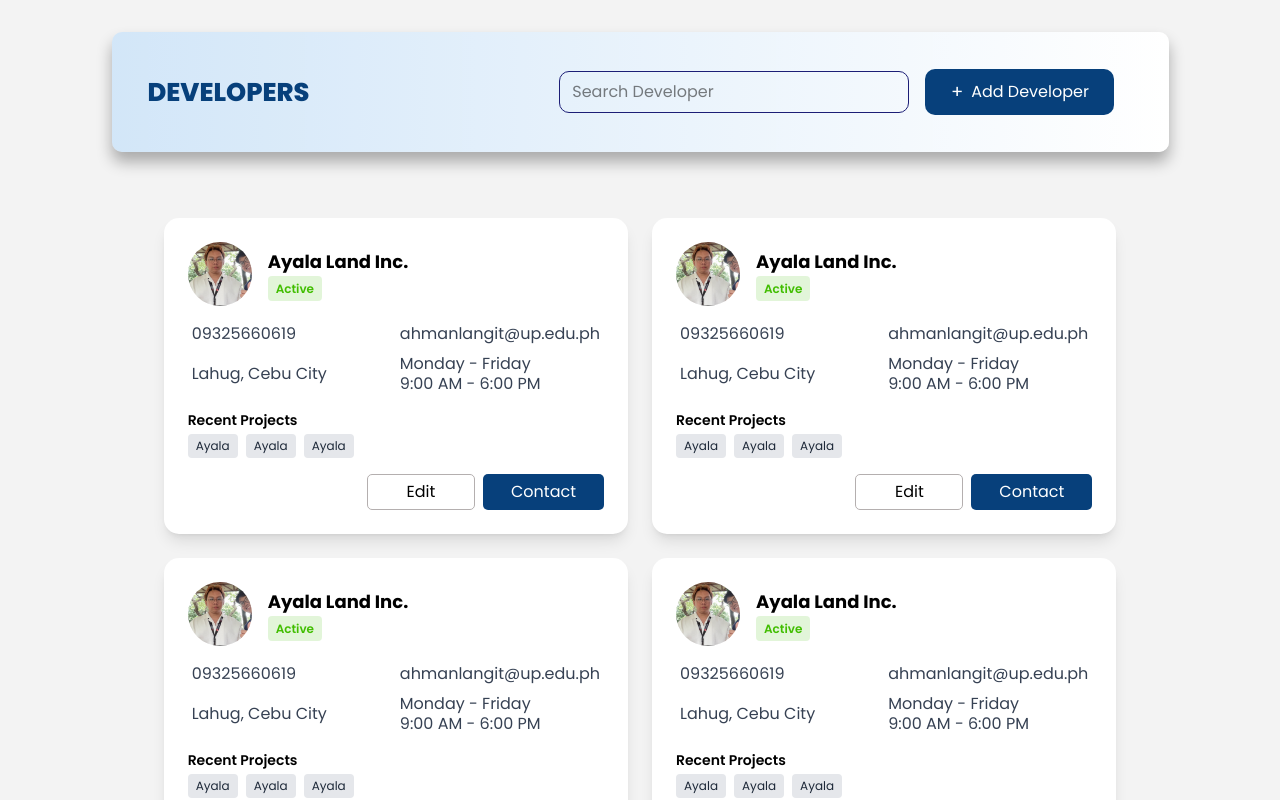
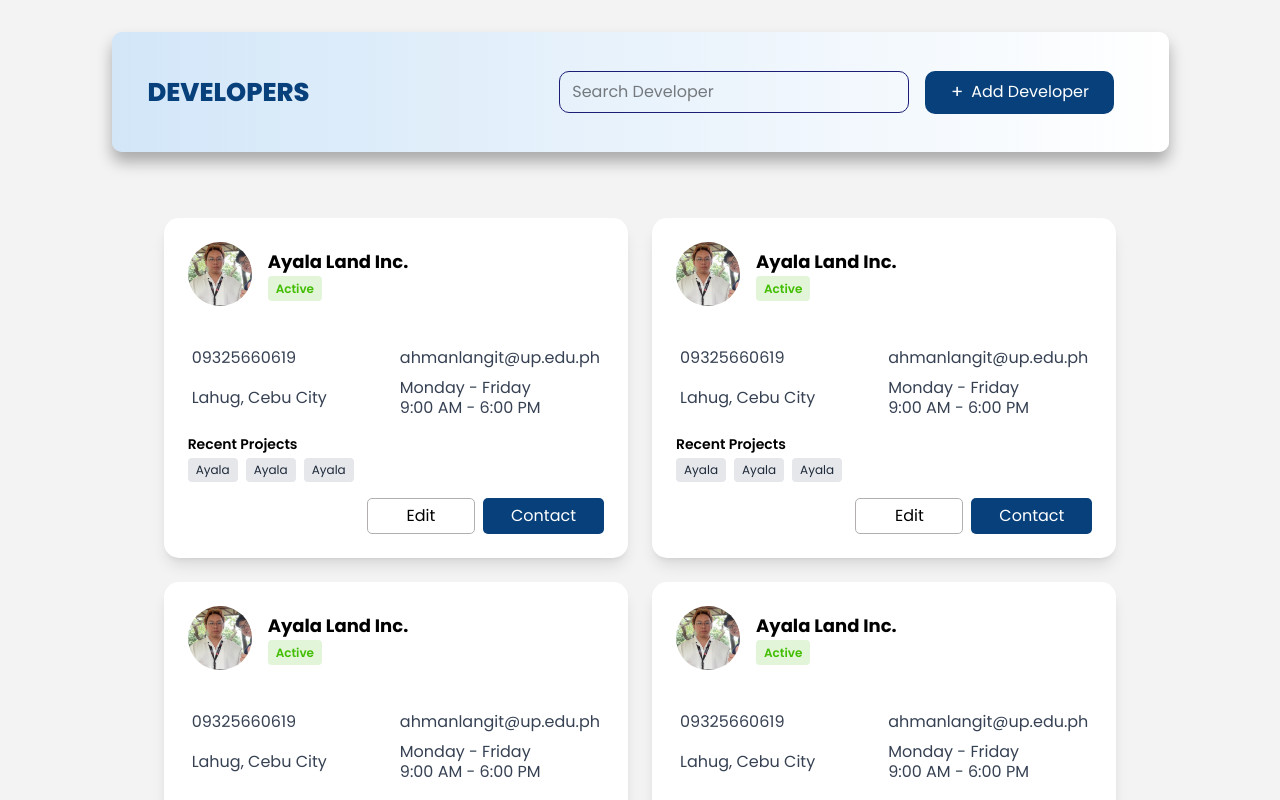
Before and after one commit to Wh4t-20/maurealty-agent-portal, a Vue app in the folder Frontend/: page / in a window 1280 px wide. Shown: the top 800 px of the page. Built offline with nearby package versions, Linux system fonts and the light colour scheme.

Commit message:
improved

```diff
--- a/Frontend/src/components/developerlist.vue
+++ b/Frontend/src/components/developerlist.vue
@@ -5,7 +5,7 @@
     <div class="pl-9 flex items-center w-full max-w-[1057px] h-[120px] bg-gradient-to-r from-[#A9D6FF70] to-[#FFFFFF] shadow-[0_10px_15px_rgba(0,0,0,0.3)] rounded-[10px]">
 
 
-      <h1 class="text-[clamp(1.25rem,2vw,2rem)] font-extrabold text-[#07407B]">
+      <h1 class="text-[clamp(1rem,2vw,2rem)] font-extrabold text-[#07407B]">
         DEVELOPERS
       </h1>
 
@@ -16,7 +16,7 @@
 
       <!-- Button -->
       <div class="flex items-center gap-4 pr-9 ml-4 ">
-        <button class="max-h-[40px]max-w-[193px] bg-[#07407B] text-white  rounded-[10px] hover:bg-blue-700 flex items-center gap-2 px-[clamp(0.5rem,2vw,2.5rem)] py-[clamp(0.25rem,0.70vw,1rem)] text-[clamp(0.5rem,2vw,1rem)]">
+        <button class="max-h-[43px] max-w-[200px] bg-[#07407B] text-white  rounded-[10px] hover:bg-blue-700 flex items-center gap-2 px-[clamp(0.5rem,2vw,2.5rem)] py-[clamp(0.25rem,0.70vw,1rem)] text-[clamp(0.5rem,2vw,1rem)]">
           <span class="text-lg">+</span> Add Developer
         </button>
 
@@ -31,7 +31,7 @@
     <div v-for="(developer, index) in developers" :key="index" class="bg-white p-6 rounded-[15px] shadow-lg  w-full max-w-[502px] hover:shadow-[0_10px_15px_rgba(2,5,5.1,0.3)] transition-shadow">
 
       <!-- Profile -->
-      <div class="flex items-center gap-4 mb-4">
+      <div class="flex items-center gap-4 mb-4 ">
         <img :src="developer.logo"  class="w-16 h-16 rounded-full object-cover"/>
         <div>
           <h2 class="font-bold text-lg">{{ developer.name }}</h2>
@@ -40,7 +40,7 @@
       </div>
 
       <!-- Contact info -->
-      <div class="grid break-all text-[clamp(1rem,1vw,1.5rem)] grid-cols-1 md:grid-cols-2 px-1 gap-2 mb-4 text-gray-700">
+      <div class="grid mt-10 break-all text-[clamp(1rem,1vw,1.5rem)] grid-cols-1 md:grid-cols-2 px-1 gap-2 mb-4 text-gray-700">
         <div class="flex items-center gap-2"> {{ developer.phone }}</div>
         <div class="flex items-center gap-2">{{ developer.email }}</div>
         <div class="flex items-center gap-2"> {{ developer.location }}</div>
```
